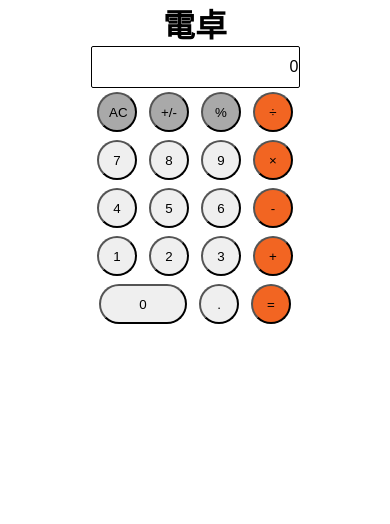
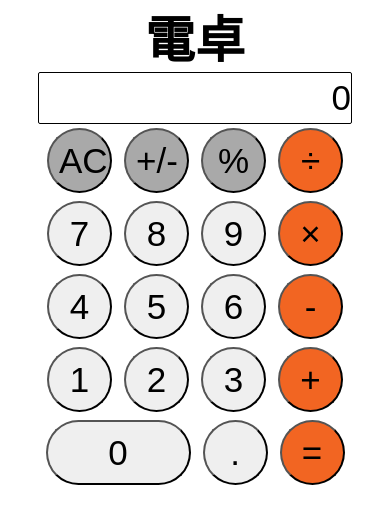
Before and after one commit to msts0716/portfolio, a PHP site: page /html/calculator/ in a window 390 px wide. Shown: the top 524 px of the page. Run offline with PHP 8.4, Linux system fonts and the light colour scheme.

Commit message:
homework result

```diff
--- a/css/profile.css
+++ b/css/profile.css
@@ -245,7 +245,10 @@ footer{
 }
 /*--------------------------------------------------------*/
 @media screen and (max-width: 800px){
-	header,footer,#main,img.ph,.three-co,div,li,a,img{
+	*{
+		margin: 0 auto;
+	}
+	img.ph{
 		width: 100%;
 	}
 	nav,ul,li,section,div,.three-co{
--- a/html/calculator/css/keisanki.css
+++ b/html/calculator/css/keisanki.css
@@ -33,3 +33,24 @@ body{
 	border-radius: 20px;
 	width: 88px;
 }
+/*--------------------------------------------------------*/
+@media screen and (max-width: 800px){
+	h1{
+		font-size: 50px;
+	}
+	.WhiteSheet{
+		width: 80%;
+		height: 50px;
+		font-size: 35px;
+	}
+
+	.Calculater{
+		width: 65px;
+		height: 65px;
+		font-size: 35px;
+	}
+	.Zero{
+		width: 145px;
+		border-radius: 35px;
+	}
+}
--- a/index.html
+++ b/index.html
@@ -89,7 +89,7 @@
 				<h3 class="ttl2">開発</h3>
 				<p class="ttl2">DEVELOPMENT</p>
 				<p class="icon"><i class="material-icons">build</i></p>
-				<p class="text01"></p>
+				<p class="text01">Vue.js,JQueryを利用した、Webアプリケーション開発。AjaxによるWordPressRestAPIなどとの連携、PHPによるメールフォーム開発など</p>
 			</section>
 		</section>
         <!-- works -->
```
Also changed, not shown: html/stopwatch/css/stopwatch.css (+5 -2 lines), html/timer/css/timer.css (+8 -0 lines).
